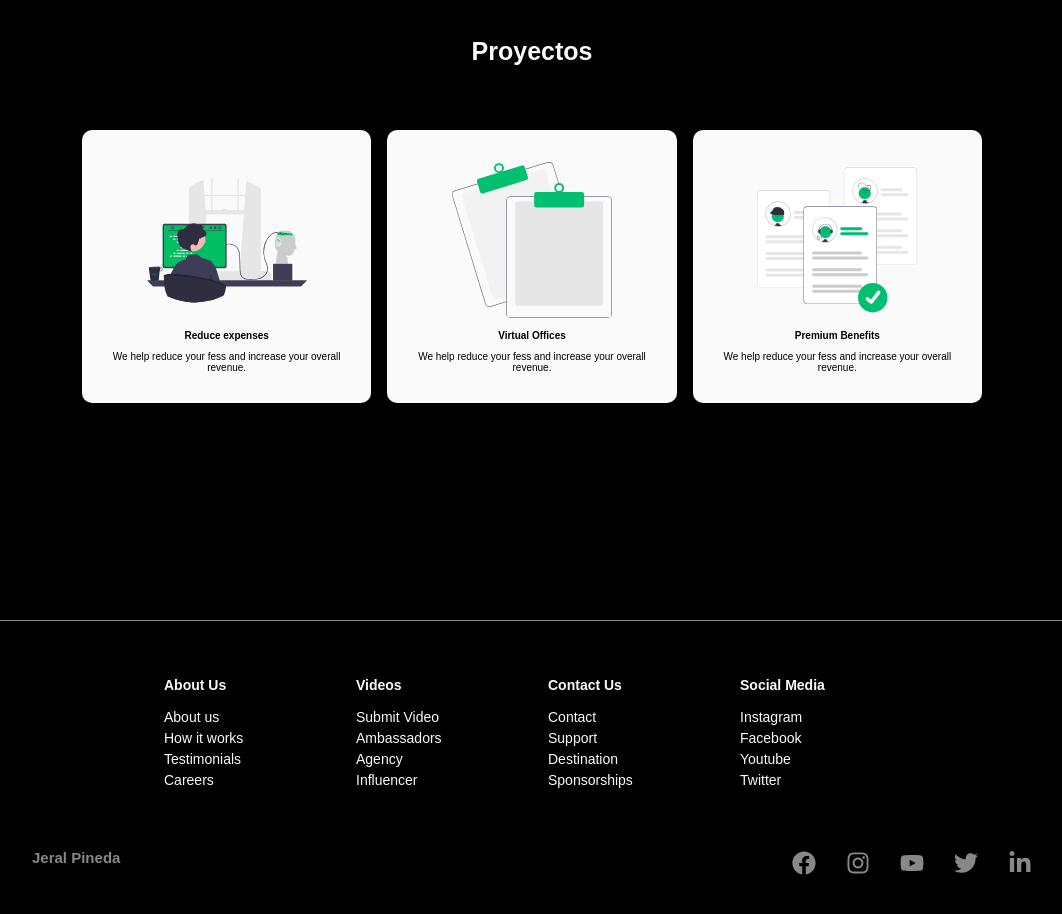
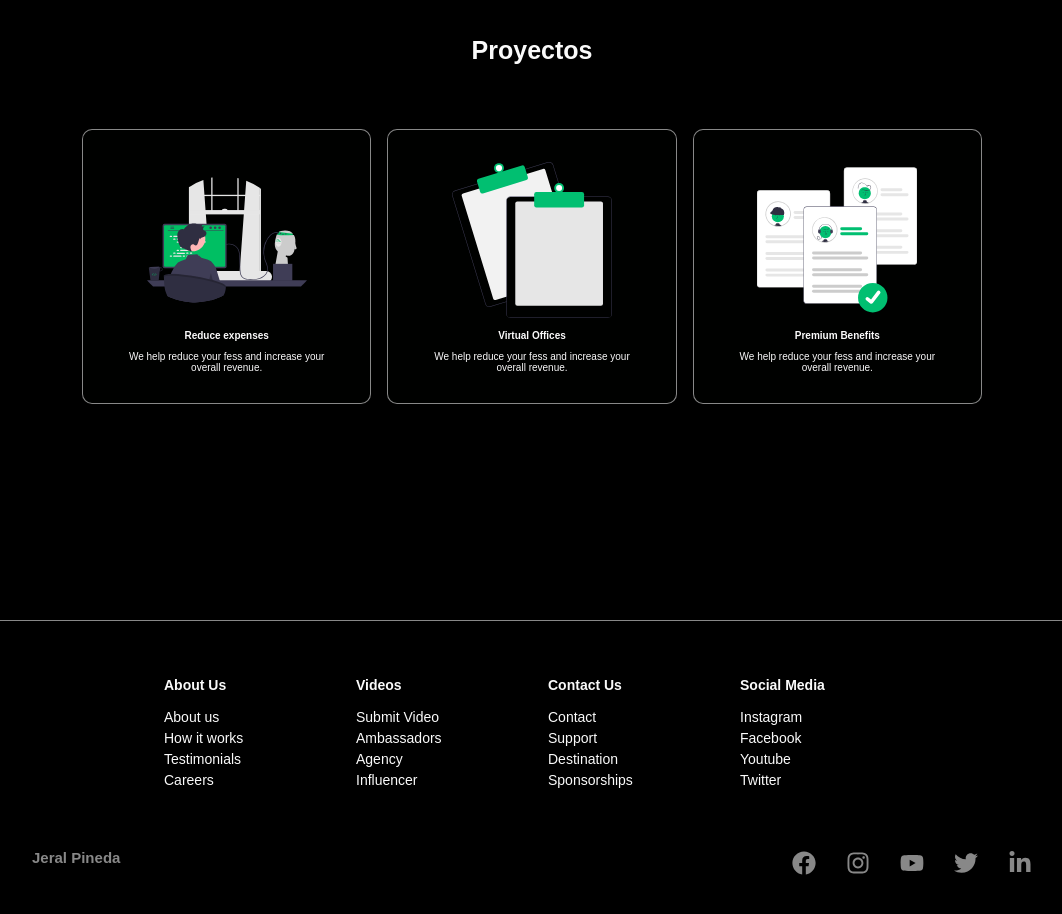
Before and after one commit to JeralPineda/portfolio, a React (Create React App) app: page / in a window 1280 px wide. Shown: the part 2760-3674 px from the top of the page, without its empty margins (108-1170 px from the left). Built offline with nearby package versions, Linux system fonts and the light colour scheme; a web font is replaced by a local one.

Commit message:
Cambiando los estilos de la card de los proyectos

```diff
--- a/src/components/web/Project/ProjectsElements.js
+++ b/src/components/web/Project/ProjectsElements.js
@@ -37,7 +37,8 @@ export const ProjectsWrapper = styled.div`
 `;
 
 export const ProjectsCard = styled.div`
-   background: #fafafa;
+   background: #0101;
+   border: 1px solid #ccca;
    display: flex;
    flex-direction: column;
    justify-content: flex-start;
@@ -72,11 +73,13 @@ export const ProjectsH1 = styled.h1`
 `;
 
 export const ProjectsH2 = styled.h2`
+   color: #fafafa;
    font-size: 1rem;
    margin-bottom: 10px;
 `;
 
 export const ProjectsP = styled.p`
+   color: #fafafa;
    font-size: 1rem;
    text-align: center;
 `;
```
